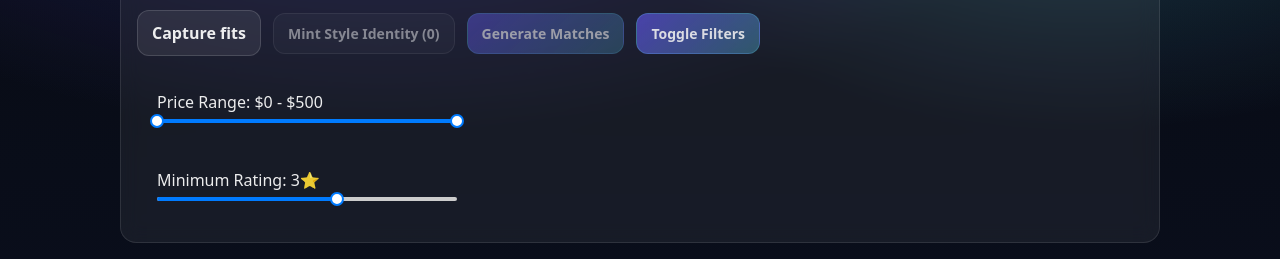
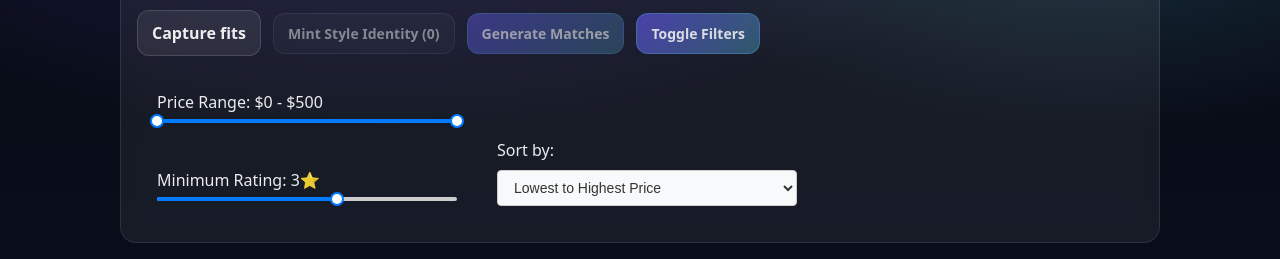
Before and after one commit to Jamesjli1/FitCheck, a React app in the folder frontend/: page / in a window 1280 px wide. Both pictures are taken after a click on the button "Toggle Filters". Shown: the part 225-484 px from the top of the page. Built offline with nearby package versions, Linux system fonts and the light colour scheme; no server answers; the HTML template or start-up script is replaced by a standard one.

Commit message:
Fixed Filtering

```diff
--- a/frontend/src/components/FilterPanel.tsx
+++ b/frontend/src/components/FilterPanel.tsx
@@ -5,18 +5,38 @@ export default function FilterPanel({
   setMinPrice,
   setMaxPrice,
   setMinStarRating,
+  filterRecommendations,
 }: {
   setMinPrice: (num: number) => void;
   setMaxPrice: (num: number) => void;
   setMinStarRating: (num: number) => void;
+  filterRecommendations: (filter: string) => void;
 }) {
   const [priceRange, setPriceRange] = useState<[number, number]>([0, 500]);
   const [minStars, setMinStars] = useState(3);
 
+  const [filter, setFilter] = useState("");
+
   return (
-    // Sliders
-    <div style={{ display: "flex", gap: 40, padding: 20 }}>
-      <div style={{ flex: 1, display: "flex", flexDirection: "column", justifyContent: "center", maxWidth: 300 }}>
+    <div>
+      <div
+        style={{
+          display: "flex",
+          gap: 40,
+          padding: 20,
+          alignItems: "stretch", // make both columns same height
+        }}
+      >
+        {/* LEFT COLUMN — Sliders */}
+        <div
+          style={{
+            flex: 1,
+            display: "flex",
+            flexDirection: "column",
+            justifyContent: "center",
+            maxWidth: 300,
+          }}
+        >
           {/* Price Range Slider */}
           <div style={{ marginBottom: 40 }}>
             <label>
@@ -29,14 +49,14 @@ export default function FilterPanel({
               value={priceRange}
               onChange={(value) => {
                 setPriceRange(value as [number, number]);
-              setMinPrice(priceRange[0]);
-              setMaxPrice(priceRange[1]);
+                setMinPrice(value[0]);
+                setMaxPrice(value[1]);
               }}
-            trackStyle={[{ backgroundColor: "#007bff" }]} // blue track
+              trackStyle={[{ backgroundColor: "#007bff" }]}
               handleStyle={[
                 { borderColor: "#007bff" },
                 { borderColor: "#007bff" },
-            ]} // blue handles
+              ]}
               railStyle={{ backgroundColor: "#ccc" }}
             />
           </div>
@@ -47,21 +67,62 @@ export default function FilterPanel({
             <Slider
               min={0}
               max={5}
-            step={0.5} // increments of 0.5
+              step={0.5}
               value={minStars}
               onChange={(value) => {
                 setMinStars(value as number);
                 setMinStarRating(value as number);
               }}
-            trackStyle={{ backgroundColor: "#007bff" }} // blue track
-            handleStyle={{ borderColor: "#007bff" }} // blue handle
+              trackStyle={{ backgroundColor: "#007bff" }}
+              handleStyle={{ borderColor: "#007bff" }}
               railStyle={{ backgroundColor: "#ccc" }}
               included={true}
             />
           </div>
         </div>
+
+        {/* RIGHT COLUMN — Dropdown */}
+        <div
+          style={{
+            flex: 1,
+            display: "flex",
+            flexDirection: "column",
+            justifyContent: "flex-end", // push dropdown to bottom
+            maxWidth: 300,
+          }}
+        >
+          <div
+            style={{
+              display: "flex",
+              flexDirection: "column",
+              gap: 8,
+            }}
+          >
+            <label htmlFor="filter">Sort by:</label>
+            <select
+              id="filter"
+              value={filter}
+              onChange={(e) => {
+                setFilter(e.target.value);
+                filterRecommendations(e.target.value);
+              }}
+              style={{
+                padding: "8px 12px",
+                borderRadius: 4,
+                border: "1px solid #ccc",
+                fontSize: 14,
+                outline: "none",
+                backgroundColor: "#f8f9fa", // matches your container
+                color: "#333", // text color
+              }}
+            >
+              <option value="price-asc">Lowest to Highest Price</option>
+              <option value="price-desc">Highest to Lowest Price</option>
+              <option value="rating-desc">Highest Ratings</option>
+            </select>
           </div>
-
-    // Other Filters
+        </div>
+      </div>
+    </div>
   );
 }
--- a/frontend/src/components/RecommendationsSection.tsx
+++ b/frontend/src/components/RecommendationsSection.tsx
@@ -346,11 +346,47 @@ function ProductModal({
 
 export default function RecommendationsSection({
   recommendations,
+  filter
 }: {
   recommendations?: Recommendation[];
+  filter: string;
 }) {
   const items = useMemo(() => (recommendations ?? []).slice(0, 10), [recommendations]);
+  // @ts-ignore
+  // const [currItems, setCurrItems] = useState(items)
   const [selected, setSelected] = useState<Recommendation | null>(null);
+
+  function parsePrice(price?: string | number) {
+  if (typeof price === "number") return price;
+  if (!price) return 0;
+
+  // Remove anything that is not a digit or a dot
+  const cleaned = price.replace(/[^0-9.]/g, "");
+  const parsed = parseFloat(cleaned);
+  return isNaN(parsed) ? 0 : parsed;
+}
+
+  const currItems = useMemo(() => {
+  if (!recommendations) return [];
+
+  let sorted = [...recommendations.slice(0, 10)];
+
+  switch (filter) {
+    case "price-asc":
+      sorted.sort((a, b) => parsePrice(a.price || "0") - parsePrice(b.price || "0"));
+      break;
+    case "price-desc":
+      sorted.sort((a, b) => parsePrice(b.price || "0") - parsePrice(a.price || "0"));
+      break;
+    case "rating-desc":
+      sorted.sort((a, b) => (b.rating || 0) - (a.rating || 0));
+      break;
+  }
+
+  return sorted;
+}, [filter, recommendations]); // ✅ stable
+
+
 
   return (
     <section
@@ -406,7 +442,7 @@ export default function RecommendationsSection({
             gap: 12,
           }}
         >
-          {items.map((p) => (
+          {currItems.map((p) => (
             <div
               key={p.title}
               role="button"
--- a/frontend/src/components/UploadPanel.tsx
+++ b/frontend/src/components/UploadPanel.tsx
@@ -20,6 +20,7 @@ export default function UploadPanel({
   setMinPrice,
   setMaxPrice,
   setMinStarRating,
+  filterRecommendations,
 }: {
   activeRun: FitRun | null;
   runsCount: number;
@@ -33,6 +34,7 @@ export default function UploadPanel({
   setMinPrice: (num: number) => void;
   setMaxPrice: (num: number) => void;
   setMinStarRating: (num: number) => void;
+  filterRecommendations: (filter: string) => void;
 }) {
   const [filtersOpen, setFiltersOpen] = useState(false);
   return (
@@ -140,6 +142,7 @@ export default function UploadPanel({
             setMaxPrice(num);
           }}
           setMinStarRating={setMinStarRating}
+          filterRecommendations={filterRecommendations}
         />
       </div>
 
--- a/frontend/src/pages/FitCheckPage.tsx
+++ b/frontend/src/pages/FitCheckPage.tsx
@@ -41,6 +41,13 @@ export default function FitCheckPage() {
   const [minPrice, setMinPrice] = useState(0);
   const [maxPrice, setMaxPrice] = useState(500);
   const [minStarRating, setMinStarRating] = useState(3);
+
+  const [filter, setFilter] = useState("");
+
+  const filterRecommendations = (filter: string) => {
+    setFilter(filter);
+    console.log(filter);
+  }
 
   function validateFile(file: File): string | null {
     if (!ALLOWED_TYPES.has(file.type))
@@ -192,12 +199,14 @@ export default function FitCheckPage() {
         setMinPrice={(num) => {setMinPrice(num)}}
         setMaxPrice={(num) => {setMaxPrice(num)}}
         setMinStarRating={setMinStarRating}
+        filterRecommendations={filterRecommendations}
       />
 
       <div style={{ display: "grid", gridTemplateColumns: "1fr 1fr", gap: 14 }}>
         <StyleDNASection identity={identity} />
         <RecommendationsSection
           recommendations={recommendations ?? undefined}
+          filter={filter}
         />
       </div>
 
```
Lines whose indentation alone changed are shown as unchanged.
